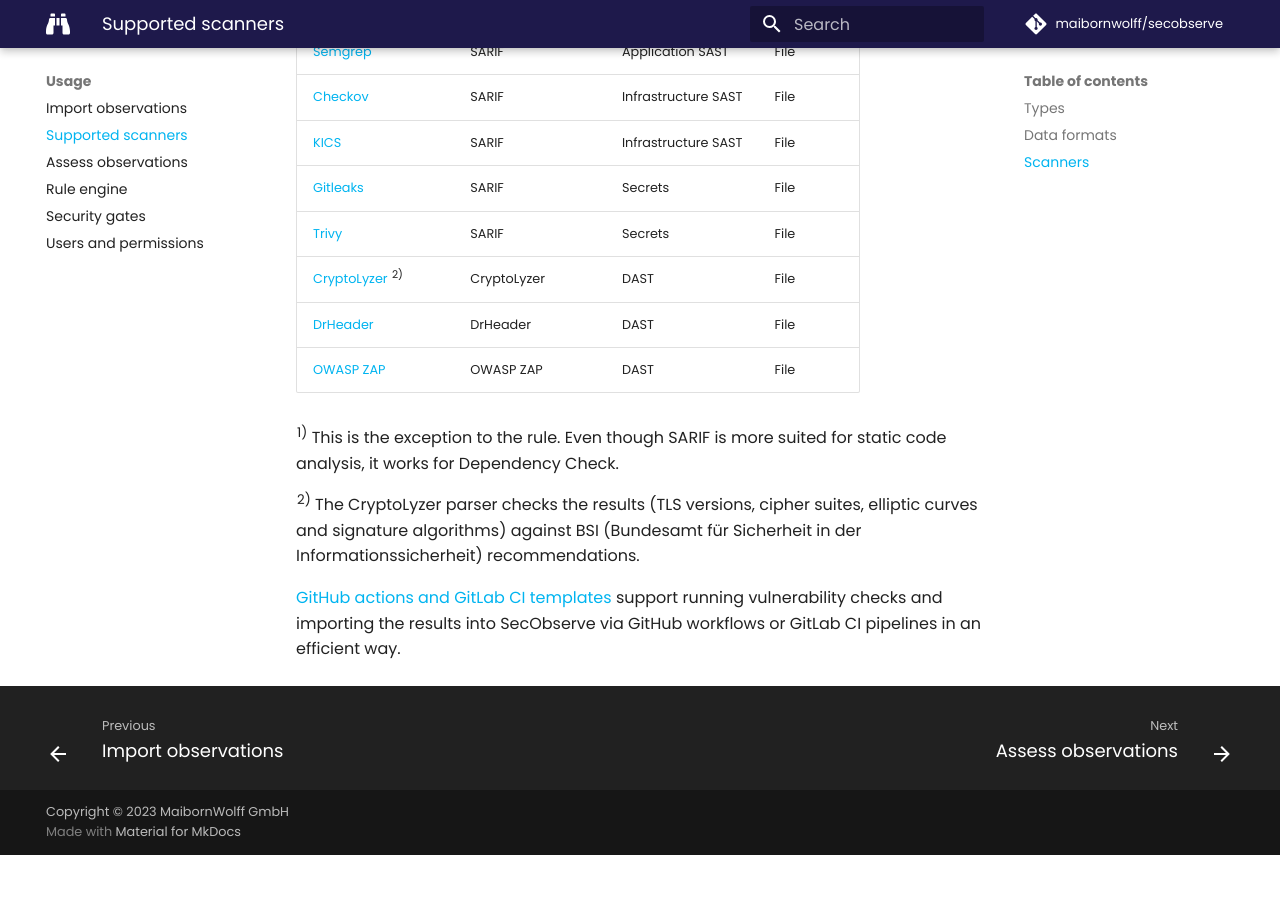
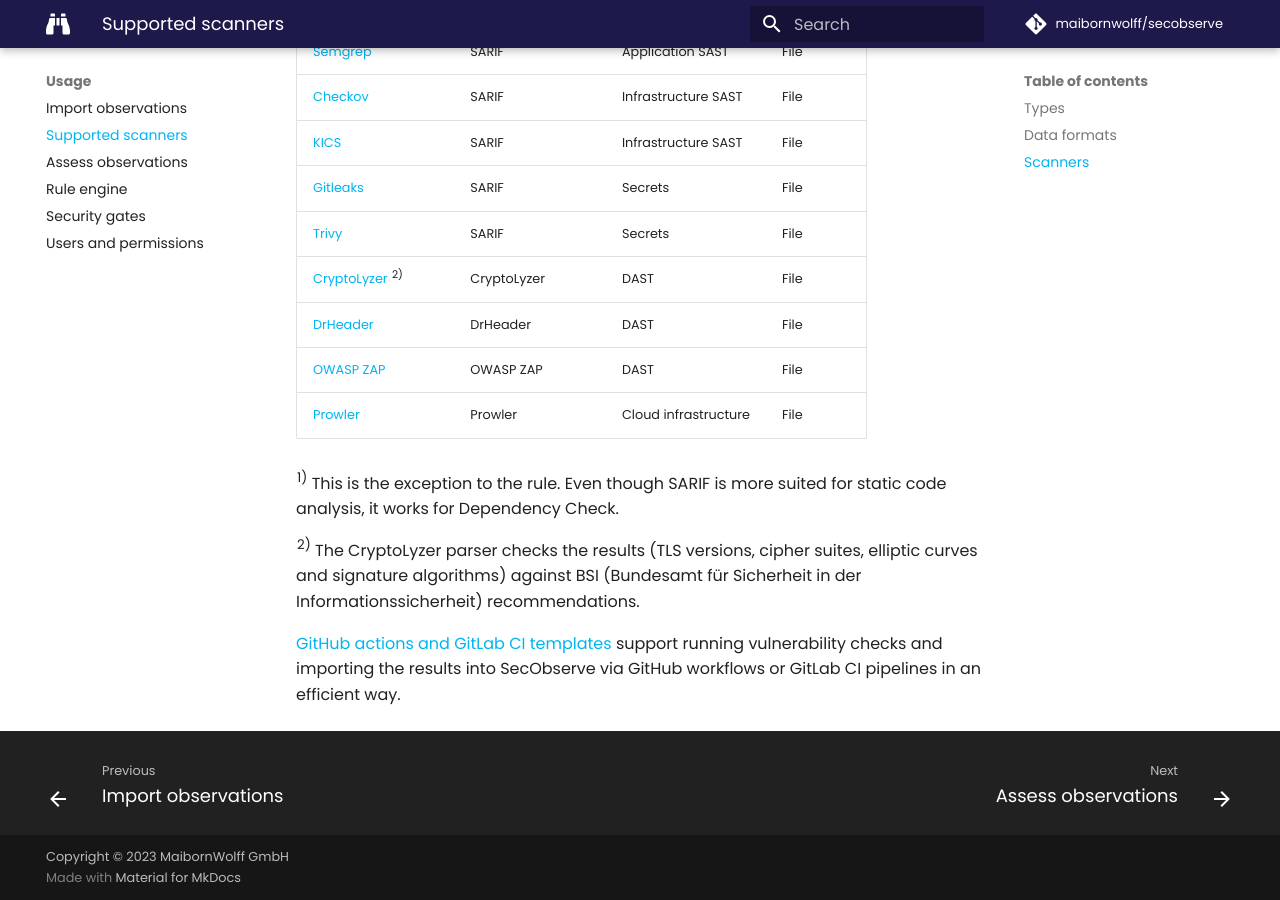
Before and after one commit to MaibornWolff/SecObserve, an MkDocs documentation site: the page built from docs/usage/supported_scanners.md, in a window 1280 px wide and 900 px high, scrolled down 1837 px. Built offline with MkDocs 1.6.1 and Material for MkDocs 9.7.7, drawn with Linux system fonts in a browser that asks for light colours; comment, search, counter and statistics services are not loaded; before the commit the page ends 2692 px from its top, so only the background shows below that.

Commit message:
doc: documentation

```diff
--- a/docs/usage/supported_scanners.md
+++ b/docs/usage/supported_scanners.md
@@ -42,6 +42,7 @@
 | [CryptoLyzer](https://gitlab.com/coroner/cryptolyzer) ^2)^ | CryptoLyzer | DAST | File |
 | [DrHeader](https://github.com/Santandersecurityresearch/DrHeader) | DrHeader | DAST | File |
 | [OWASP ZAP](https://www.zaproxy.org) | OWASP ZAP | DAST | File |
+| [Prowler](https://github.com/prowler-cloud/prowler) | Prowler | Cloud infrastructure | File |
 
 ^1)^ This is the exception to the rule. Even though SARIF is more suited for static code analysis, it works for Dependency Check.
 
```
Also changed, not shown: docs/assets/images/secobserve_process.svg, 1 other file.
